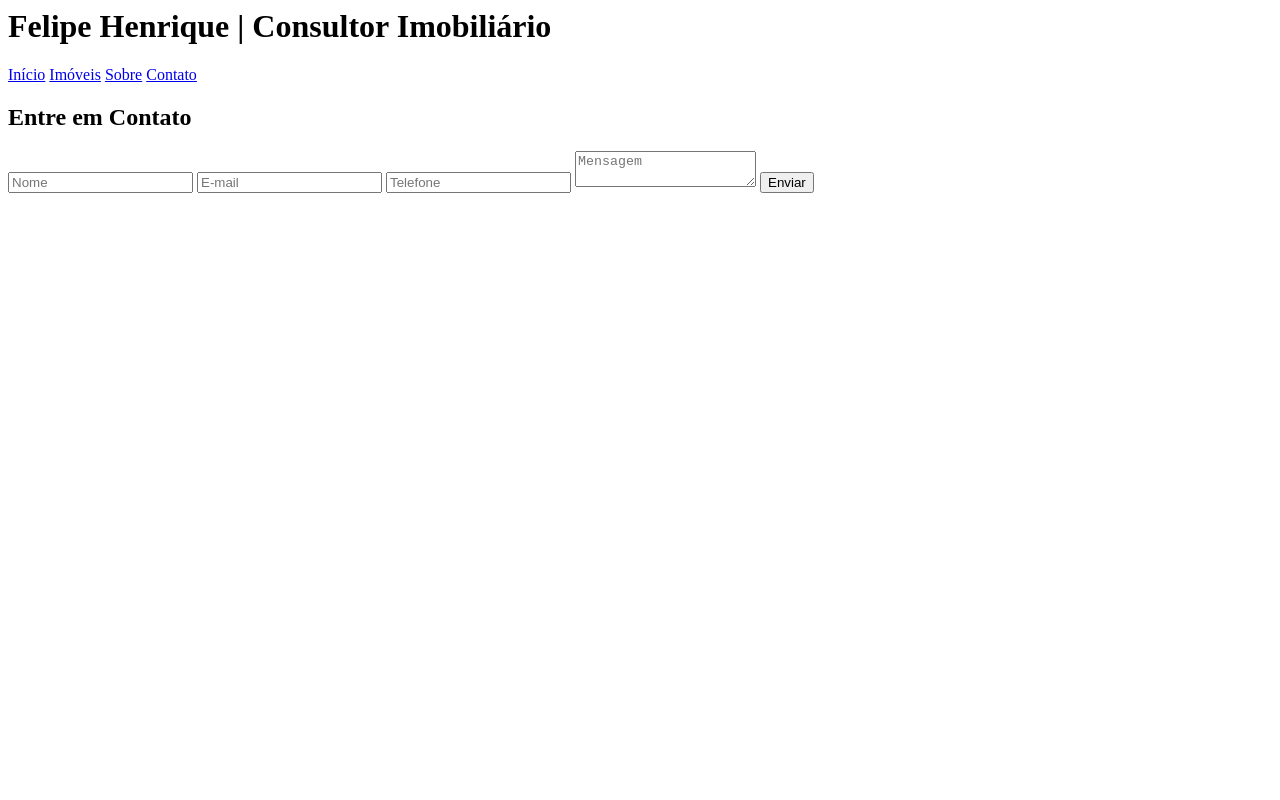
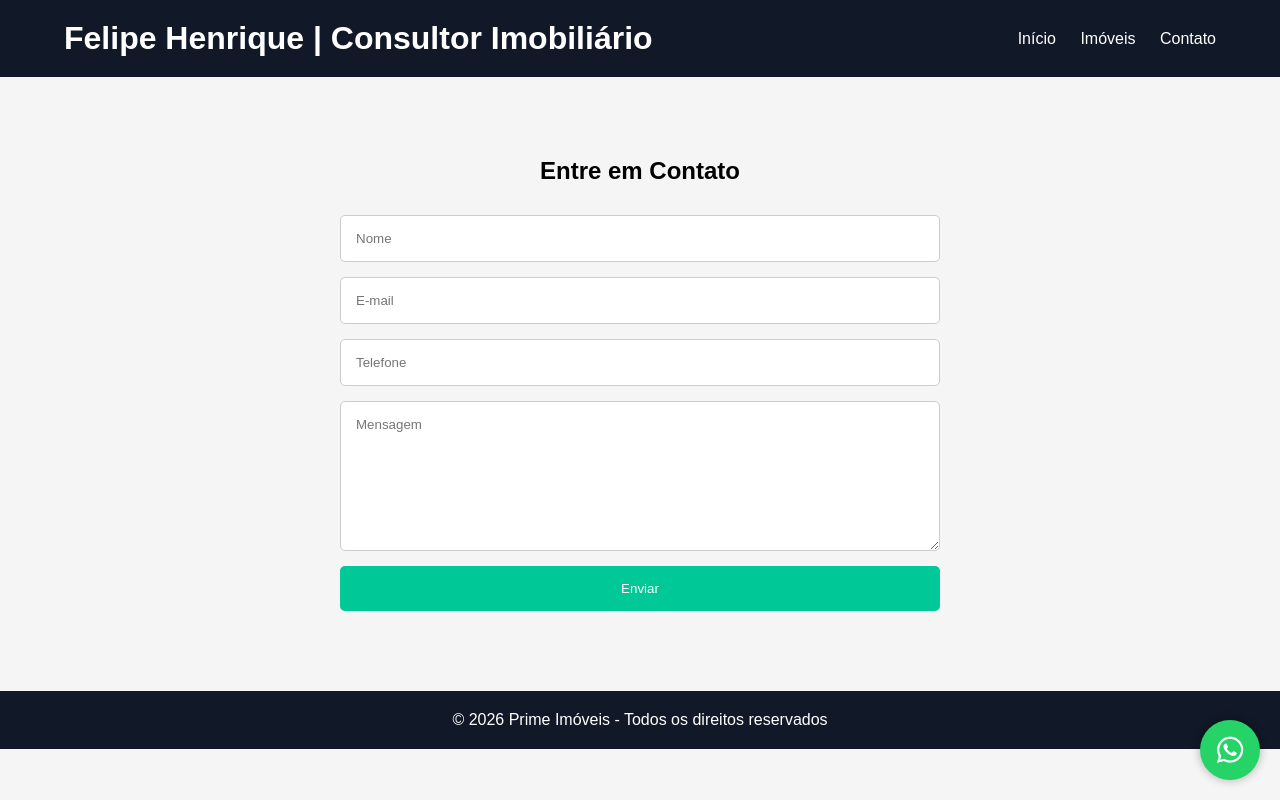
Before and after one commit to jonathanm226/Trabalho-3-semestre-est-cio, a plain HTML site: page contato.html in a window 1280 px wide. Drawn offline with Linux system fonts and the light colour scheme.

Commit message:
Update contato.html
subindo atualizações e melhorias gerais no projeto

```diff
--- a/contato.html
+++ b/contato.html
@@ -1,44 +1,53 @@
+<!DOCTYPE html>
+<html lang="pt-BR">
+<head>
+    <meta charset="UTF-8">
+    <meta name="viewport" content="width=device-width, initial-scale=1.0">
+    <title>Contato - Felipe Henrique</title>
+
+    <!-- Link para carregar o CSS corretamente -->
+    <link rel="stylesheet" href="imoveis.css">
+
+    <!-- Ícones do FontAwesome -->
+    <link rel="stylesheet" href="https://cdnjs.cloudflare.com/ajax/libs/font-awesome/6.5.1/css/all.min.css">
 </head>
 <body>
 
     <header>
         <div class="container">
             <h1>Felipe Henrique | Consultor Imobiliário</h1>
-
             <nav>
                 <a href="index.html">Início</a>
                 <a href="imoveis.html">Imóveis</a>
-            <a href="sobre.html">Sobre</a>
                 <a href="contato.html">Contato</a>
             </nav>
         </div>
     </header>
 
     <section class="contact">
-
         <div class="container">
-
             <h2>Entre em Contato</h2>
 
             <form>
-
-            <input type="text" placeholder="Nome">
-
-            <input type="email" placeholder="E-mail">
-
-            <input type="tel" placeholder="Telefone">
-
-            <textarea placeholder="Mensagem"></textarea>
-
-            <button type="submit">
-                Enviar
-            </button>
-
+                <input type="text" placeholder="Nome" required>
+                <input type="email" placeholder="E-mail" required>
+                <input type="tel" placeholder="Telefone" required>
+                <textarea placeholder="Mensagem" required></textarea>
+                <button type="submit">Enviar</button>
             </form>
-
         </div>
-
     </section>
 
+    <!-- Botão Flutuante WhatsApp -->
+    <a href="https://wa.me/5531999999999" class="whatsapp" target="_blank">
+        <i class="fab fa-whatsapp"></i>
+    </a>
+
+    <footer>
+        <div class="container">
+            <p>© 2026 Prime Imóveis - Todos os direitos reservados</p>
+        </div>
+    </footer>
+
+    <script src="script.js"></script>
 </body>
-</html>
```
Lines whose indentation alone changed are shown as unchanged.
